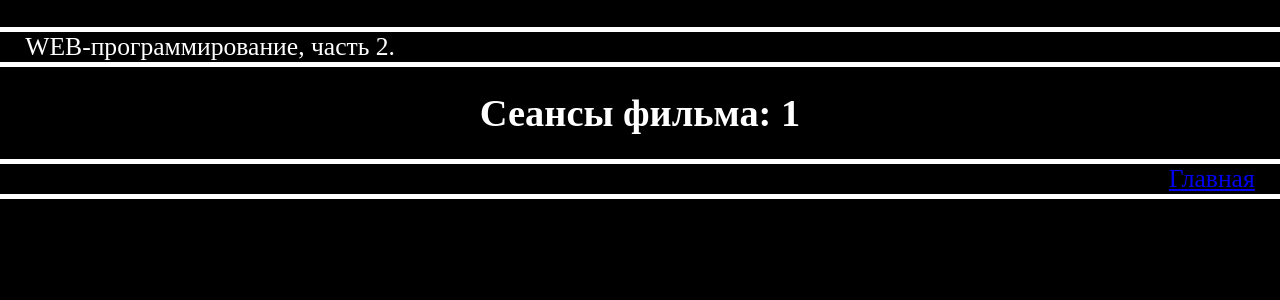
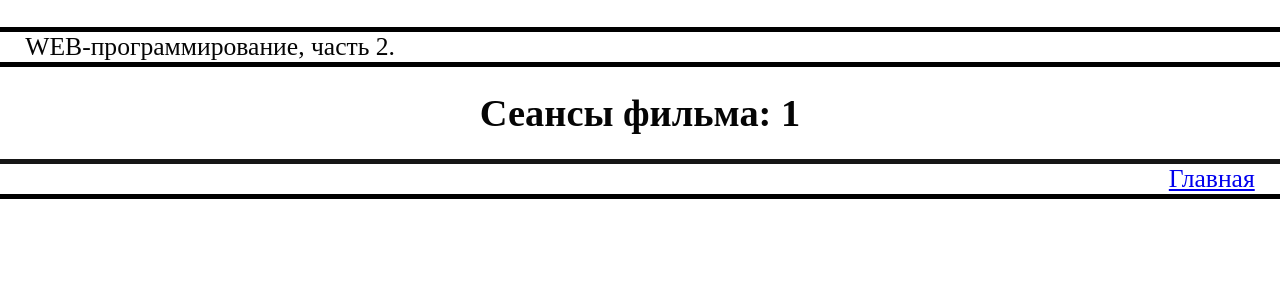
Before and after one commit to tkachrina/RGZ_WEB_2, a Flask app: page /app/movieSessions/1 in a window 1280 px wide. Shown: the top 300 px of the page. Run offline with Flask 3, Linux system fonts and the light colour scheme.

Commit message:
финал

```diff
--- a/Db/models.py
+++ b/Db/models.py
@@ -9,7 +9,7 @@ class users(db.Model):
 
 
 class cinema_sessions(db.Model):
-    id = db.Column(db.Integer, primary_key=True)
+    session_id = db.Column(db.Integer, primary_key=True)
     movie = db.Column(db.String(255), nullable=False)
     start_time = db.Column(db.TIMESTAMP, nullable=False)
     seat_1 = db.Column(db.Boolean, default=False)
--- a/app.py
+++ b/app.py
@@ -30,9 +30,8 @@ def start():
     return redirect(url_for('main'))
 
 
-@app.route("/app/index", methods=['GET', 'POST'])
+@app.route("/app/index/", methods=['GET', 'POST'])
 def main():
-    db.create_all()
     if 'name' not in session:
         return redirect(url_for('registerPage'))
 
@@ -132,7 +131,7 @@ def createSession():
                 db.session.add(new_session)
                 db.session.commit()
 
-                session_id = new_session.id
+                session_id = new_session.session_id
 
                 flash('Сеанс успешно создан', 'success')
                 return redirect(url_for('allFilms'))
--- a/static/main.css
+++ b/static/main.css
@@ -6,8 +6,8 @@ img {
 }
 
 body {
-    background-color: black;
-    color: white;
+    background-color: rgb(255, 255, 255);
+    color: rgb(5, 5, 5);
     font-size: 2vw;
 }
 
@@ -16,8 +16,8 @@ div {
 }
 
 header {
-    border-bottom: 5px white solid;
-    border-top: 5px white solid;
+    border-bottom: 5px rgb(0, 0, 0) solid;
+    border-top: 5px rgb(0, 0, 0) solid;
     margin: -8px;
     padding-left: 2%;
     margin-top: 27px;
@@ -38,8 +38,8 @@ ul {
 
 footer {
     text-align: right;
-    border-top: 5px white solid;
-    border-bottom: 5px white solid;
+    border-top: 5px rgb(22, 22, 22) solid;
+    border-bottom: 5px rgb(0, 0, 0) solid;
     margin: -8px;
     padding-right: 2%;
     position: relative;
--- a/templates/index.html
+++ b/templates/index.html
@@ -3,7 +3,7 @@
 <head>
     <meta charset="UTF-8">
     <meta name="viewport" content="width=device-width, initial-scale=1.0">
-    <title>База знаний</title>
+    <title></title>
     <link rel="stylesheet" href="{{url_for('static', filename='main.css')}}">
     <style>
         a {
@@ -31,7 +31,7 @@
 </head>
 <body>
     <header style="height: 4vw;">
-        <span style="font-size: 3vw;">Кинотеатр "Поражение"</span>
+        <span style="font-size: 3vw;">Кинотеатр "Звезда"</span>
         <a href="{{ url_for('allFilms') }}">Сеансы</a>
         <button style="position: relative; left: 3vw;" href="">
             <a href="/app/login" target="_self">Логин</a>
@@ -56,7 +56,7 @@
     </main>
     <br>
     <footer style="position: relative; top: 2vw;">
-        Кинотеатр "Поражение"
+        Кинотеатр "Звезда"
     </footer>
 
 </body>
--- a/templates/movieSessions.html
+++ b/templates/movieSessions.html
@@ -5,7 +5,7 @@
   <ul>
     {% for session in sessions %}
     <div class="movie">
-        <a href="{{ url_for('session_details', cinema_session_id=session.id, movie=movie) }}">
+        <a href="{{ url_for('session_details', cinema_session_id=session.session_id, movie=movie) }}">
             Время: {{ session.start_time }}<br>
         </a>
     </div>
--- a/templates/sessionDetails.html
+++ b/templates/sessionDetails.html
@@ -7,14 +7,14 @@
     <br>
     <br>
     <h2>Места</h2>
-    <form method="post" action="{{ url_for('reserve_seats', cinema_session_id=session_data.id) }}">
+    <form method="post" action="{{ url_for('reserve_seats', cinema_session_id=session_data.session_id) }}">
         <ul>
             {% for seat, status in seats %}
                 <li>
                     Место {{ seat[-2:] }}:
                     {% if status %}
                         Занято пользователем {{  occupants[loop.index0] }}
-                        <a href="{{ url_for('cancel_reservation', cinema_session_id=session_data.id, seat_number=seat[5:]) }}">Снять бронь</a>
+                        <a href="{{ url_for('cancel_reservation', cinema_session_id=session_data.session_id, seat_number=seat[5:]) }}">Снять бронь</a>
                     {% else %}
                         <input type="checkbox" name="selected_seats" value="{{ seat }}"> Свободно
                     {% endif %}
```
